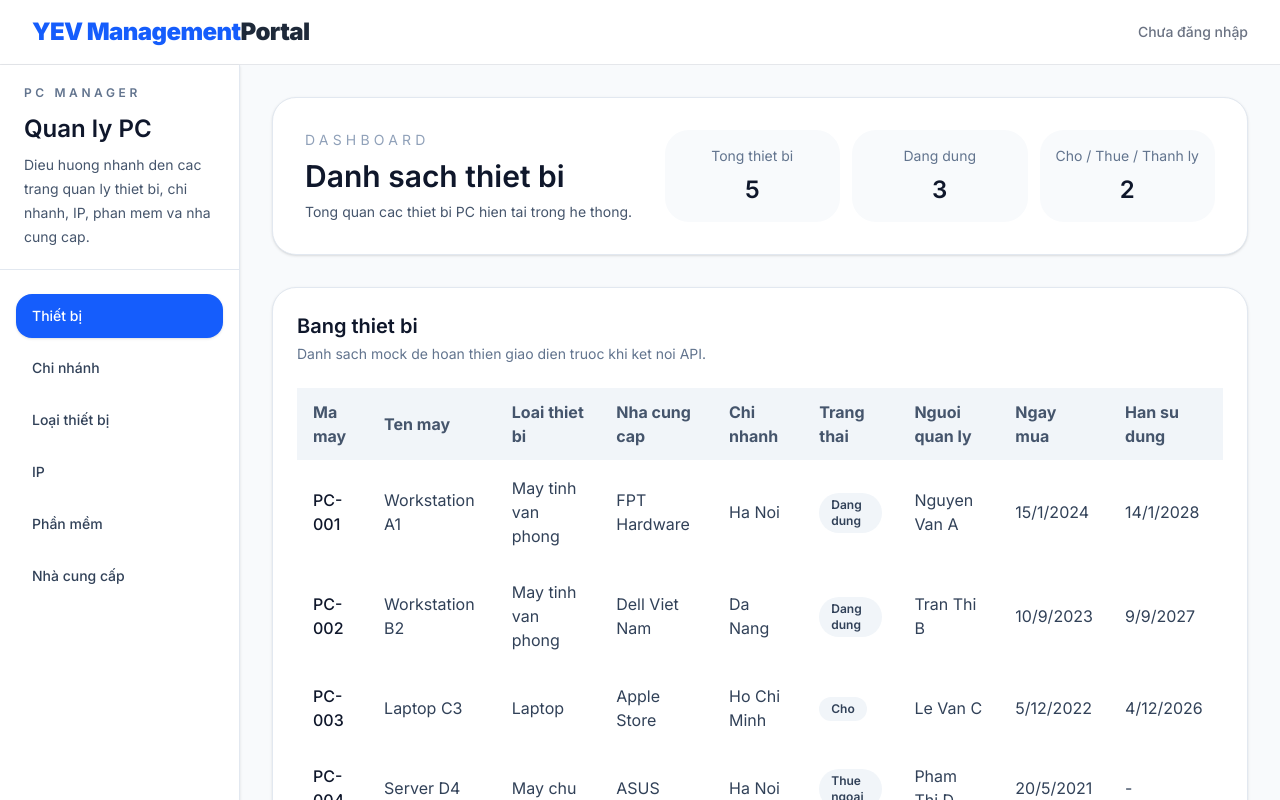
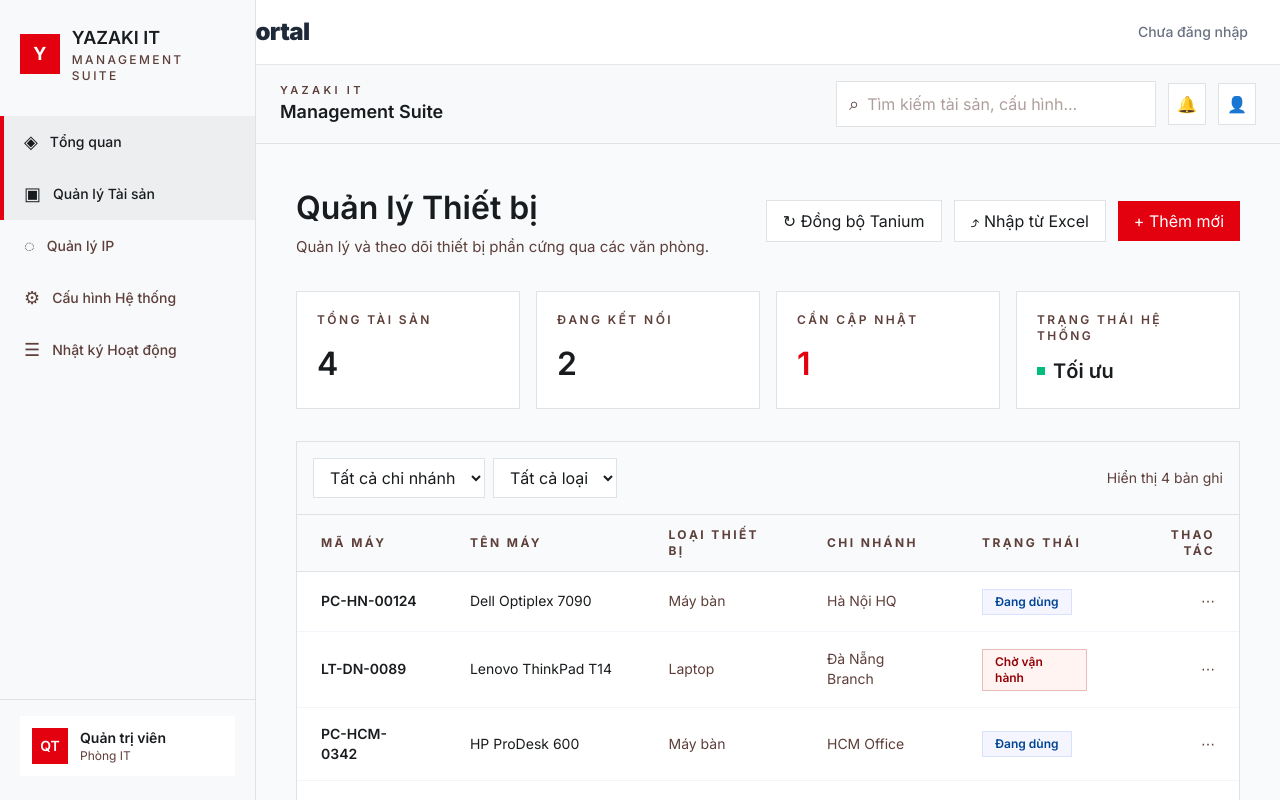
Before and after one commit to YevITTeam/YevManagement, a Next.js app in the folder FE_Yev_Management/yev-frontend/: page /pc in a window 1280 px wide. Shown: the top 800 px of the page. Built offline with nearby package versions, Linux system fonts and the light colour scheme; no server answers.

Commit message:
feat: Revamp PC Manager UI with new sidebar layout, improved navigation, and enhanced device management features

```diff
--- a/FE_Yev_Management/yev-frontend/src/app/(pc-manager)/PcManagerSidebar.tsx
+++ b/FE_Yev_Management/yev-frontend/src/app/(pc-manager)/PcManagerSidebar.tsx
@@ -4,53 +4,59 @@ import Link from "next/link";
 import { usePathname } from "next/navigation";
 
 const navItems = [
-  { label: "Thiết bị", href: "/pc" },
-  { label: "Chi nhánh", href: "/pc/branches" },
-  { label: "Loại thiết bị", href: "/pc/device-types" },
-  { label: "IP", href: "/pc/ips" },
-  { label: "Phần mềm", href: "/pc/softwares" },
-  { label: "Nhà cung cấp", href: "/pc/suppliers" },
+  { label: "Tổng quan", href: "/pc", icon: "◈" },
+  { label: "Quản lý Tài sản", href: "/pc", icon: "▣" },
+  { label: "Quản lý IP", href: "/pc/ips", icon: "◌" },
+  { label: "Cấu hình Hệ thống", href: "/pc/device-types", icon: "⚙" },
+  { label: "Nhật ký Hoạt động", href: "/pc/branches", icon: "☰" },
 ];
 
 export default function PcManagerSidebar() {
   const pathname = usePathname() || "";
 
   return (
-    <aside className="w-60 shrink-0 border-r border-slate-200 bg-white shadow-sm">
-      <div className="flex h-full flex-col justify-between">
+    <aside className="fixed left-0 top-0 z-20 flex h-screen w-64 flex-col border-r border-[#e0e3e5] bg-[#f7f9fb] py-6">
+      <div className="px-5">
+        <div className="flex items-center gap-3">
+          <div className="flex h-10 w-10 items-center justify-center bg-[#e3000f] text-lg font-bold text-white">
+            Y
+          </div>
           <div>
-          <div className="border-b border-slate-200 px-6 py-5">
-            <p className="text-xs font-semibold uppercase tracking-[0.3em] text-slate-500">PC Manager</p>
-            <h2 className="mt-3 text-2xl font-semibold text-slate-900">Quan ly PC</h2>
-            <p className="mt-2 text-sm leading-6 text-slate-600">
-              Dieu huong nhanh den cac trang quan ly thiet bi, chi nhanh, IP, phan mem va nha cung cap.
-            </p>
+            <div className="text-lg font-semibold text-[#191c1e]">YAZAKI IT</div>
+            <div className="text-xs font-medium uppercase tracking-[0.2em] text-[#5e3f3a]">Management Suite</div>
+          </div>
+        </div>
       </div>
 
-          <nav className="px-4 py-6">
-            <div className="space-y-2">
+      <nav className="mt-8 flex-1 overflow-y-auto">
         {navItems.map((item) => {
           const isActive = pathname === item.href || pathname.startsWith(item.href + "/");
+
           return (
             <Link
               key={item.href}
               href={item.href}
-                    className={`block rounded-2xl px-4 py-3 text-sm font-medium transition ${isActive
-                      ? "bg-blue-600 text-white shadow-sm"
-                      : "text-slate-700 hover:bg-slate-100 hover:text-slate-900"
+              className={`flex items-center gap-3 border-l-4 px-5 py-3 text-sm font-medium transition ${isActive
+                  ? "border-[#e3000f] bg-[#eceef0] text-[#191c1e]"
+                  : "border-transparent text-[#5e3f3a] hover:bg-[#eceef0] hover:text-[#191c1e]"
                 }`}
             >
-                    {item.label}
+              <span className="text-lg">{item.icon}</span>
+              <span>{item.label}</span>
             </Link>
           );
         })}
+      </nav>
+
+      <div className="mt-auto border-t border-[#e0e3e5] px-5 pt-4">
+        <div className="flex items-center gap-3 rounded-none bg-white p-3">
+          <div className="flex h-9 w-9 items-center justify-center bg-[#e3000f] text-sm font-semibold text-white">
+            QT
           </div>
-          </nav>
+          <div>
+            <div className="text-sm font-semibold text-[#191c1e]">Quản trị viên</div>
+            <div className="text-xs text-[#5e3f3a]">Phòng IT</div>
           </div>
-
-        <div className="border-t border-slate-200 px-6 py-5 bg-slate-50">
-          <p className="text-xs uppercase tracking-[0.3em] text-slate-400">Ban mau giao dien</p>
-          <p className="mt-2 text-sm text-slate-600">Du lieu mock de hoan thien giao dien truoc khi ket noi API.</p>
         </div>
       </div>
     </aside>
--- a/FE_Yev_Management/yev-frontend/src/app/(pc-manager)/layout.tsx
+++ b/FE_Yev_Management/yev-frontend/src/app/(pc-manager)/layout.tsx
@@ -7,11 +7,39 @@ export const metadata = {
 
 export default function PcManagerLayout({ children }: { children: ReactNode }) {
   return (
-    <div className="min-h-[calc(100vh-4rem)] flex bg-slate-50 text-slate-900">
+    <div className="min-h-screen bg-[#f7f9fb] text-[#191c1e]">
       <Sidebar />
-      <main className="flex-1 p-6 sm:p-8">
-        <div className="mx-auto max-w-7xl">{children}</div>
-      </main>
+
+      <div className="ml-64 flex min-h-screen flex-col">
+        <header className="sticky top-0 z-10 flex items-center justify-between border-b border-[#e0e3e5] bg-[#f7f9fb]/95 px-6 py-4 backdrop-blur">
+          <div className="flex items-center gap-3">
+            <div className="hidden md:block">
+              <p className="text-[11px] font-semibold uppercase tracking-[0.3em] text-[#5e3f3a]">Yazaki IT</p>
+              <h2 className="text-lg font-semibold text-[#191c1e]">Management Suite</h2>
+            </div>
+          </div>
+
+          <div className="flex items-center gap-3">
+            <label className="hidden w-80 items-center gap-2 rounded-none border border-[#e0e3e5] bg-white px-3 py-2 md:flex">
+              <span className="text-lg text-[#5e3f3a]">⌕</span>
+              <input
+                placeholder="Tìm kiếm tài sản, cấu hình..."
+                className="w-full border-0 bg-transparent text-sm outline-none placeholder:text-[#5e3f3a]/50"
+              />
+            </label>
+            <button className="rounded-none border border-[#e0e3e5] bg-white p-2 text-[#5e3f3a] transition hover:text-[#b40009]">
+              🔔
+            </button>
+            <button className="rounded-none border border-[#e0e3e5] bg-white p-2 text-[#5e3f3a] transition hover:text-[#b40009]">
+              👤
+            </button>
+          </div>
+        </header>
+
+        <main className="flex-1 overflow-y-auto bg-[#f8fafc] p-6 md:p-8 lg:p-10">
+          <div className="mx-auto max-w-[1280px]">{children}</div>
+        </main>
+      </div>
     </div>
   );
 }
--- a/FE_Yev_Management/yev-frontend/src/app/(pc-manager)/pc/page.tsx
+++ b/FE_Yev_Management/yev-frontend/src/app/(pc-manager)/pc/page.tsx
@@ -1,19 +1,30 @@
+"use client";
+
+import { useMemo, useState } from "react";
+
 const statusLabels: Record<number, string> = {
-  1: "Cho",
-  2: "Dang dung",
-  3: "Thanh ly",
-  4: "Thue ngoai",
+  1: "Chờ vận hành",
+  2: "Đang dùng",
+  3: "Thanh lý",
+  4: "Thuê ngoài",
+};
+
+const statusClasses: Record<number, string> = {
+  1: "border border-[#e9bcb6] bg-[#fff4f2] text-[#930006]",
+  2: "border border-[#d8e2ff] bg-[#f4f5ff] text-[#004494]",
+  3: "border border-[#ffdad6] bg-[#fff8f7] text-[#93000a]",
+  4: "border border-[#dae2fd] bg-[#f5f7ff] text-[#5c647a]",
 };
 
 const mockDevices = [
   {
     id: 1,
-    maMay: "PC-001",
-    tenMay: "Workstation A1",
-    loaiThietBi: "May tinh van phong",
+    maMay: "PC-HN-00124",
+    tenMay: "Dell Optiplex 7090",
+    loaiThietBi: "Máy bàn",
     nhaCungCap: "FPT Hardware",
-    chiNhanh: "Ha Noi",
-    nguoiQuanLy: "Nguyen Van A",
+    chiNhanh: "Hà Nội HQ",
+    nguoiQuanLy: "Nguyễn Văn A",
     email: "a.nguyen@yevmgr.local",
     ngayMua: "2024-01-15",
     hanSuDung: "2028-01-14",
@@ -21,55 +32,42 @@ const mockDevices = [
   },
   {
     id: 2,
-    maMay: "PC-002",
-    tenMay: "Workstation B2",
-    loaiThietBi: "May tinh van phong",
-    nhaCungCap: "Dell Viet Nam",
-    chiNhanh: "Da Nang",
-    nguoiQuanLy: "Tran Thi B",
+    maMay: "LT-DN-0089",
+    tenMay: "Lenovo ThinkPad T14",
+    loaiThietBi: "Laptop",
+    nhaCungCap: "Dell Việt Nam",
+    chiNhanh: "Đà Nẵng Branch",
+    nguoiQuanLy: "Trần Thị B",
     email: "b.tran@yevmgr.local",
     ngayMua: "2023-09-10",
     hanSuDung: "2027-09-09",
+    trangThai: 1,
+  },
+  {
+    id: 3,
+    maMay: "PC-HCM-0342",
+    tenMay: "HP ProDesk 600",
+    loaiThietBi: "Máy bàn",
+    nhaCungCap: "ASUS",
+    chiNhanh: "HCM Office",
+    nguoiQuanLy: "Lê Văn C",
+    email: "c.le@yevmgr.local",
+    ngayMua: "2022-12-05",
+    hanSuDung: "2026-12-04",
     trangThai: 2,
   },
   {
-    id: 3,
-    maMay: "PC-003",
-    tenMay: "Laptop C3",
-    loaiThietBi: "Laptop",
-    nhaCungCap: "Apple Store",
-    chiNhanh: "Ho Chi Minh",
-    nguoiQuanLy: "Le Van C",
-    email: "c.le@yevmgr.local",
-    ngayMua: "2022-12-05",
-    hanSuDung: "2026-12-04",
-    trangThai: 1,
-  },
-  {
     id: 4,
-    maMay: "PC-004",
-    tenMay: "Server D4",
-    loaiThietBi: "May chu",
+    maMay: "SV-HN-0471",
+    tenMay: "Server Dell PowerEdge",
+    loaiThietBi: "Máy chủ",
     nhaCungCap: "ASUS",
-    chiNhanh: "Ha Noi",
-    nguoiQuanLy: "Pham Thi D",
+    chiNhanh: "Hà Nội HQ",
+    nguoiQuanLy: "Phạm Thị D",
     email: "d.pham@yevmgr.local",
     ngayMua: "2021-05-20",
     hanSuDung: null,
     trangThai: 4,
-  },
-  {
-    id: 5,
-    maMay: "PC-005",
-    tenMay: "Workstation E5",
-    loaiThietBi: "May tinh van phong",
-    nhaCungCap: "ACER",
-    chiNhanh: "Can Tho",
-    nguoiQuanLy: "Ngo Van E",
-    email: "e.ngo@yevmgr.local",
-    ngayMua: "2024-03-12",
-    hanSuDung: "2028-03-11",
-    trangThai: 2,
   },
 ];
 
@@ -81,82 +79,130 @@ function formatDate(value: string | null) {
 }
 
 export default function PcDashboardPage() {
+  const [query, setQuery] = useState("");
+
+  const filteredDevices = useMemo(() => {
+    const normalized = query.trim().toLowerCase();
+
+    if (!normalized) {
+      return mockDevices;
+    }
+
+    return mockDevices.filter((device) =>
+      [device.maMay, device.tenMay, device.loaiThietBi, device.nhaCungCap, device.chiNhanh, device.nguoiQuanLy]
+        .join(" ")
+        .toLowerCase()
+        .includes(normalized),
+    );
+  }, [query]);
+
+  const activeDevices = mockDevices.filter((item) => item.trangThai === 2).length;
+  const pendingDevices = mockDevices.filter((item) => item.trangThai === 1).length;
+  const otherDevices = mockDevices.filter((item) => item.trangThai !== 2 && item.trangThai !== 1).length;
+
   return (
     <div className="space-y-8">
-      <header className="rounded-3xl border border-slate-200 bg-white p-8 shadow-sm">
-        <div className="flex flex-col gap-3 md:flex-row md:items-center md:justify-between">
-          <div>
-            <p className="text-sm uppercase tracking-[0.3em] text-slate-400">Dashboard</p>
-            <h1 className="mt-2 text-3xl font-semibold text-slate-900">Danh sach thiet bi</h1>
-            <p className="mt-2 text-sm text-slate-600">
-              Tong quan cac thiet bi PC hien tai trong he thong.
-            </p>
-          </div>
-          <div className="grid w-full gap-3 sm:grid-cols-3 md:w-auto">
-            <div className="rounded-3xl bg-slate-50 p-4 text-center">
-              <p className="text-sm text-slate-500">Tong thiet bi</p>
-              <p className="mt-2 text-2xl font-semibold text-slate-900">{mockDevices.length}</p>
-            </div>
-            <div className="rounded-3xl bg-slate-50 p-4 text-center">
-              <p className="text-sm text-slate-500">Dang dung</p>
-              <p className="mt-2 text-2xl font-semibold text-slate-900">
-                {mockDevices.filter((item) => item.trangThai === 2).length}
-              </p>
-            </div>
-            <div className="rounded-3xl bg-slate-50 p-4 text-center">
-              <p className="text-sm text-slate-500">Cho / Thue / Thanh ly</p>
-              <p className="mt-2 text-2xl font-semibold text-slate-900">
-                {mockDevices.filter((item) => item.trangThai !== 2).length}
-              </p>
-            </div>
+      <div className="flex flex-col gap-4 md:flex-row md:items-center md:justify-between">
+        <div>
+          <h1 className="text-[32px] font-semibold text-[#191c1e]">Quản lý Thiết bị</h1>
+          <p className="mt-1 text-[15px] text-[#5e3f3a]">Quản lý và theo dõi thiết bị phần cứng qua các văn phòng.</p>
+        </div>
+
+        <div className="flex flex-wrap items-center gap-3">
+          <button className="border border-[#e0e3e5] bg-white px-4 py-2 text-sm font-semibold text-[#191c1e] transition hover:bg-[#f2f4f6]">
+            ↻ Đồng bộ Tanium
+          </button>
+          <button className="border border-[#e0e3e5] bg-white px-4 py-2 text-sm font-semibold text-[#191c1e] transition hover:bg-[#f2f4f6]">
+            ⤴ Nhập từ Excel
+          </button>
+          <button className="bg-[#e3000f] px-4 py-2 text-sm font-semibold text-white transition hover:bg-[#b40009]">
+            + Thêm mới
+          </button>
+        </div>
+      </div>
+
+      <div className="grid gap-4 md:grid-cols-4">
+        <div className="border border-[#e0e3e5] bg-white p-5">
+          <div className="text-xs font-semibold uppercase tracking-[0.2em] text-[#5e3f3a]">Tổng tài sản</div>
+          <div className="mt-3 text-[32px] font-semibold text-[#191c1e]">{mockDevices.length}</div>
+        </div>
+        <div className="border border-[#e0e3e5] bg-white p-5">
+          <div className="text-xs font-semibold uppercase tracking-[0.2em] text-[#5e3f3a]">Đang kết nối</div>
+          <div className="mt-3 text-[32px] font-semibold text-[#191c1e]">{activeDevices}</div>
+        </div>
+        <div className="border border-[#e0e3e5] bg-white p-5">
+          <div className="text-xs font-semibold uppercase tracking-[0.2em] text-[#5e3f3a]">Cần cập nhật</div>
+          <div className="mt-3 text-[32px] font-semibold text-[#e3000f]">{pendingDevices}</div>
+        </div>
+        <div className="border border-[#e0e3e5] bg-white p-5">
+          <div className="text-xs font-semibold uppercase tracking-[0.2em] text-[#5e3f3a]">Trạng thái hệ thống</div>
+          <div className="mt-3 flex items-center gap-2 text-[20px] font-semibold text-[#191c1e]">
+            <span className="h-2 w-2 bg-emerald-500" /> Tối ưu
           </div>
         </div>
-      </header>
+      </div>
 
-      <section className="rounded-3xl border border-slate-200 bg-white p-6 shadow-sm">
-        <div className="mb-6 flex flex-col gap-3 sm:flex-row sm:items-center sm:justify-between">
-          <div>
-            <h2 className="text-xl font-semibold text-slate-900">Bang thiet bi</h2>
-            <p className="mt-1 text-sm text-slate-500">Danh sach mock de hoan thien giao dien truoc khi ket noi API.</p>
+      <section className="overflow-hidden border border-[#e0e3e5] bg-white">
+        <div className="flex flex-col gap-3 border-b border-[#e0e3e5] bg-[#f8fafc] p-4 md:flex-row md:items-center md:justify-between">
+          <div className="flex gap-2">
+            <select className="border border-[#e0e3e5] bg-white px-3 py-2 text-sm text-[#191c1e]">
+              <option>Tất cả chi nhánh</option>
+              <option>Hà Nội</option>
+              <option>Đà Nẵng</option>
+              <option>Hồ Chí Minh</option>
+            </select>
+            <select className="border border-[#e0e3e5] bg-white px-3 py-2 text-sm text-[#191c1e]">
+              <option>Tất cả loại</option>
+              <option>Máy bàn</option>
+              <option>Laptop</option>
+              <option>Máy chủ</option>
+            </select>
           </div>
+          <div className="text-sm text-[#5e3f3a]">Hiển thị {filteredDevices.length} bản ghi</div>
         </div>
 
         <div className="overflow-x-auto">
-          <table className="min-w-full border-separate border-spacing-0 text-left">
+          <table className="min-w-full border-collapse text-left">
             <thead>
-              <tr className="bg-slate-100 text-slate-600">
-                <th className="px-4 py-3">Ma may</th>
-                <th className="px-4 py-3">Ten may</th>
-                <th className="px-4 py-3">Loai thiet bi</th>
-                <th className="px-4 py-3">Nha cung cap</th>
-                <th className="px-4 py-3">Chi nhanh</th>
-                <th className="px-4 py-3">Trang thai</th>
-                <th className="px-4 py-3">Nguoi quan ly</th>
-                <th className="px-4 py-3">Ngay mua</th>
-                <th className="px-4 py-3">Han su dung</th>
+              <tr className="border-b border-[#e0e3e5] bg-[#f8fafc] text-xs font-semibold uppercase tracking-[0.2em] text-[#5e3f3a]">
+                <th className="px-6 py-3">Mã máy</th>
+                <th className="px-6 py-3">Tên máy</th>
+                <th className="px-6 py-3">Loại thiết bị</th>
+                <th className="px-6 py-3">Chi nhánh</th>
+                <th className="px-6 py-3">Trạng thái</th>
+                <th className="px-6 py-3 text-right">Thao tác</th>
               </tr>
             </thead>
             <tbody>
-              {mockDevices.map((device) => (
-                <tr key={device.id} className="border-t border-slate-200 hover:bg-slate-50">
-                  <td className="px-4 py-4 font-medium text-slate-900">{device.maMay}</td>
-                  <td className="px-4 py-4 text-slate-700">{device.tenMay}</td>
-                  <td className="px-4 py-4 text-slate-700">{device.loaiThietBi}</td>
-                  <td className="px-4 py-4 text-slate-700">{device.nhaCungCap}</td>
-                  <td className="px-4 py-4 text-slate-700">{device.chiNhanh}</td>
-                  <td className="px-4 py-4">
-                    <span className="inline-flex rounded-full bg-slate-100 px-3 py-1 text-xs font-semibold text-slate-700">
+              {filteredDevices.map((device) => (
+                <tr key={device.id} className="border-b border-[#f1f5f9] hover:bg-[#f8fafc]">
+                  <td className="px-6 py-4 text-sm font-semibold text-[#191c1e]">{device.maMay}</td>
+                  <td className="px-6 py-4 text-sm text-[#191c1e]">{device.tenMay}</td>
+                  <td className="px-6 py-4 text-sm text-[#5e3f3a]">{device.loaiThietBi}</td>
+                  <td className="px-6 py-4 text-sm text-[#5e3f3a]">{device.chiNhanh}</td>
+                  <td className="px-6 py-4">
+                    <span className={`inline-flex px-3 py-1 text-xs font-semibold ${statusClasses[device.trangThai]}`}>
                       {statusLabels[device.trangThai]}
                     </span>
                   </td>
-                  <td className="px-4 py-4 text-slate-700">{device.nguoiQuanLy}</td>
-                  <td className="px-4 py-4 text-slate-700">{formatDate(device.ngayMua)}</td>
-                  <td className="px-4 py-4 text-slate-700">{formatDate(device.hanSuDung)}</td>
+                  <td className="px-6 py-4 text-right text-sm text-[#5e3f3a]">⋯</td>
                 </tr>
               ))}
             </tbody>
           </table>
         </div>
+
+        <div className="flex items-center justify-between border-t border-[#e0e3e5] p-4">
+          <button className="text-sm text-[#5e3f3a] disabled:opacity-50" disabled>
+            Trang trước
+          </button>
+          <div className="flex gap-1">
+            <button className="flex h-8 w-8 items-center justify-center bg-[#e3000f] text-sm font-semibold text-white">1</button>
+            <button className="flex h-8 w-8 items-center justify-center border border-[#e0e3e5] text-sm text-[#5e3f3a]">2</button>
+            <button className="flex h-8 w-8 items-center justify-center border border-[#e0e3e5] text-sm text-[#5e3f3a]">3</button>
+          </div>
+          <button className="text-sm text-[#5e3f3a]">Trang sau</button>
+        </div>
       </section>
     </div>
   );
--- a/FE_Yev_Management/yev-frontend/src/app/globals.css
+++ b/FE_Yev_Management/yev-frontend/src/app/globals.css
@@ -3,9 +3,20 @@
 
 
 body {
-  background-color: #F8FAFC;
-  color: #0F172A;
+  margin: 0;
+  background-color: #f7f9fb;
+  color: #191c1e;
   -webkit-font-smoothing: antialiased;
   -moz-osx-font-smoothing: grayscale;
-  font-family: Arial, Helvetica, sans-serif;
+  font-family: "Hanken Grotesk", Arial, Helvetica, sans-serif;
 }
+
+* {
+  box-sizing: border-box;
+}
+
+button,
+input,
+select {
+  font: inherit;
+}
--- a/FE_Yev_Management/yev-frontend/tailwind.config.ts
+++ b/FE_Yev_Management/yev-frontend/tailwind.config.ts
@@ -11,9 +11,28 @@ const config: Config = {
             colors: {
                 "brand-red": "#E3000F",
                 "brand-red-hover": "#CC000D",
-                "brand-black": "#0F172A",
-                surface: "#FFFFFF",
-                background: "#F8FAFC",
+                "brand-black": "#191c1e",
+                surface: "#f7f9fb",
+                background: "#f8fafc",
+                primary: "#b40009",
+                "primary-container": "#e3000f",
+                "on-primary-container": "#fff4f2",
+                "on-surface": "#191c1e",
+                "on-surface-variant": "#5e3f3a",
+                "surface-container": "#eceef0",
+                "surface-container-low": "#f2f4f6",
+                "surface-container-lowest": "#ffffff",
+                "outline-variant": "#e0e3e5",
+            },
+            fontFamily: {
+                sans: ["Hanken Grotesk", "Arial", "sans-serif"],
+                mono: ["JetBrains Mono", "monospace"],
+            },
+            borderRadius: {
+                DEFAULT: "0px",
+                lg: "0px",
+                xl: "0px",
+                full: "0px",
             },
         },
     },
```
Lines whose indentation alone changed are shown as unchanged.
